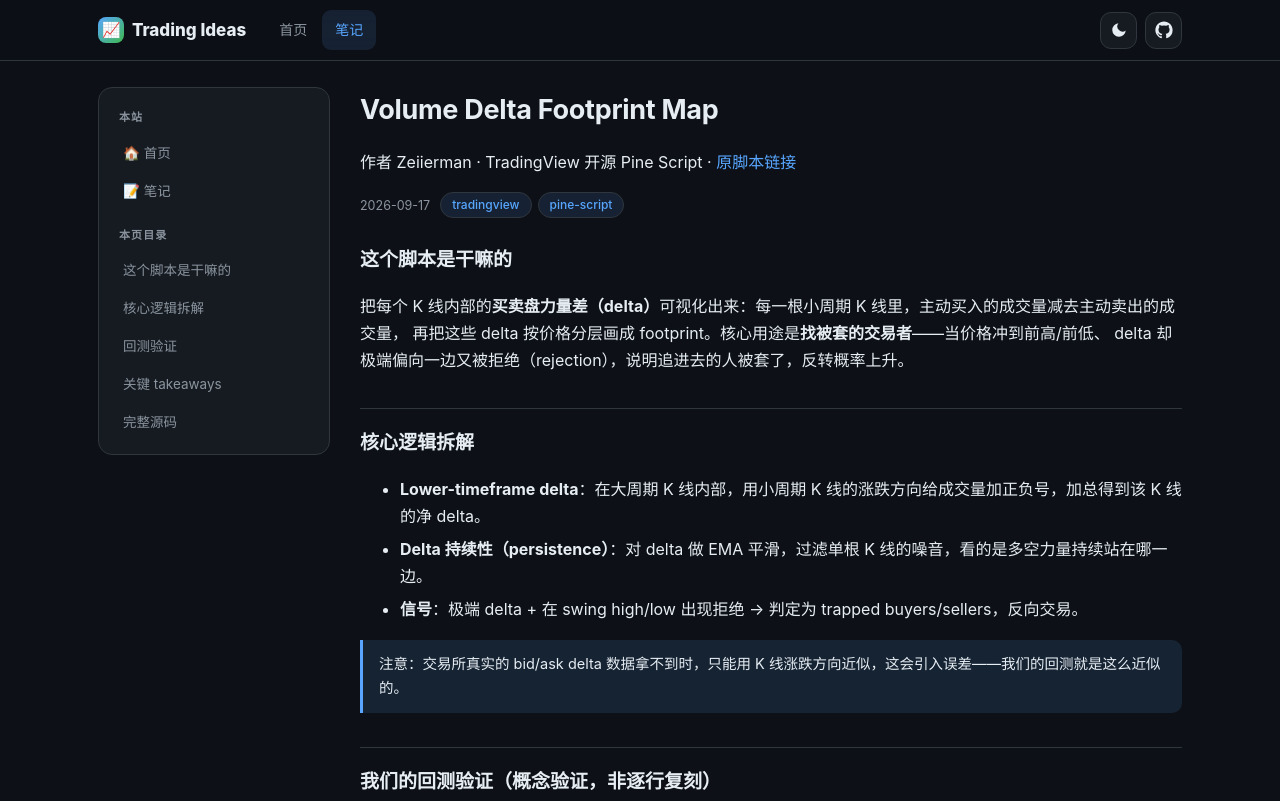
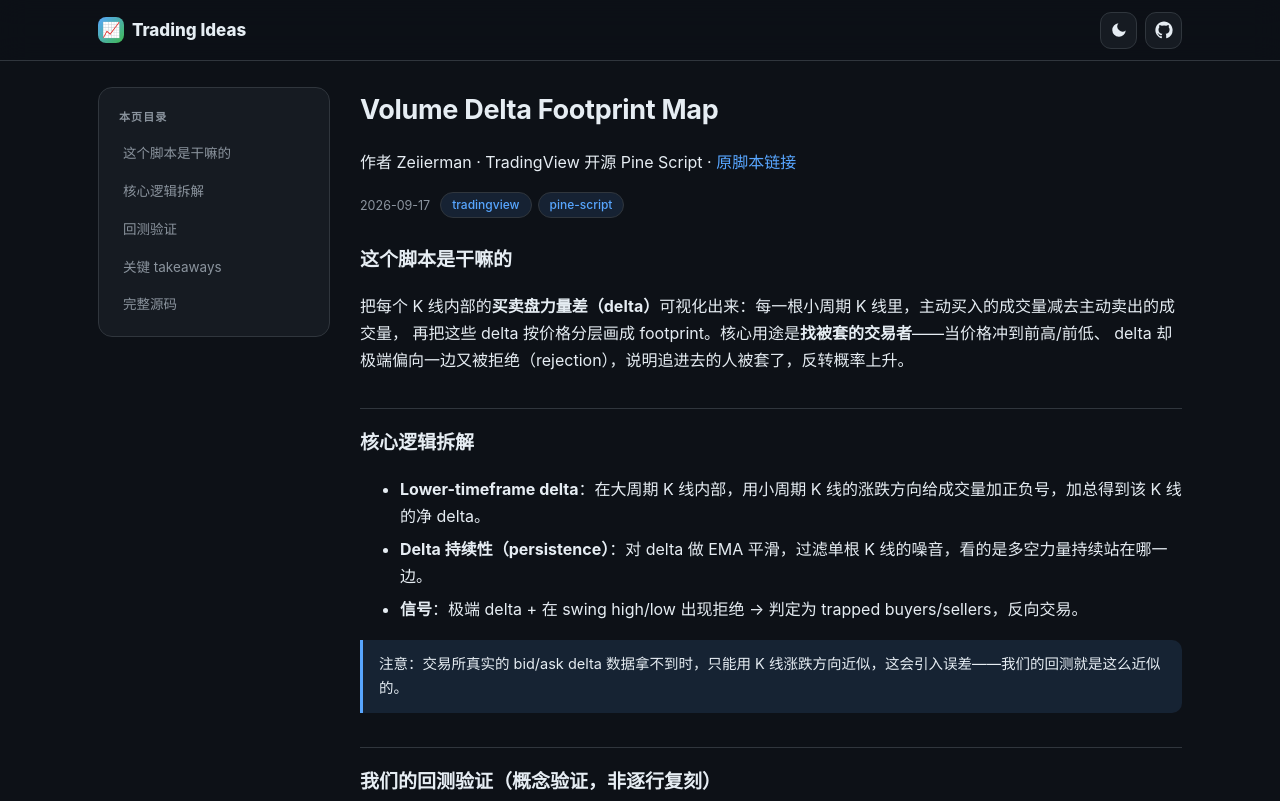
Before and after one commit to yingliupabot/trading-ideas, a plain HTML site: page tradingview-pine-scripts/volume-delta-footprint.html in a window 1280 px wide. Shown: the top 801 px of the page. Drawn offline with Linux system fonts and the light colour scheme.

```diff
--- a/tradingview-pine-scripts/volume-delta-footprint.html
+++ b/tradingview-pine-scripts/volume-delta-footprint.html
@@ -12,10 +12,6 @@
   <div class="nav-inner">
     <button class="icon-btn hamburger" id="sidebar-toggle" aria-label="打开目录">☰</button>
     <a class="brand" href="../index.html"><span class="logo-dot">📈</span><span class="brand-text">Trading Ideas</span></a>
-    <div class="nav-links">
-      <a href="../index.html">首页</a>
-      <a href="../notes/" class="active">笔记</a>
-    </div>
     <div class="nav-actions">
       <button class="icon-btn" id="theme-toggle" aria-label="切换深色/浅色" title="切换深色/浅色">
         <svg class="icon-moon" viewBox="0 0 24 24"><path d="M21 12.79A9 9 0 1 1 11.21 3 7 7 0 0 0 21 12.79z"/></svg>
@@ -30,9 +26,6 @@
 <div class="scrim" id="scrim"></div>
 <div class="layout">
   <aside class="sidebar" id="sidebar">
-    <h4>本站</h4>
-    <a href="../index.html">🏠 首页</a>
-    <a href="../notes/">📝 笔记</a>
     <h4>本页目录</h4>
     <a href="#what">这个脚本是干嘛的</a>
     <a href="#logic">核心逻辑拆解</a>
```
